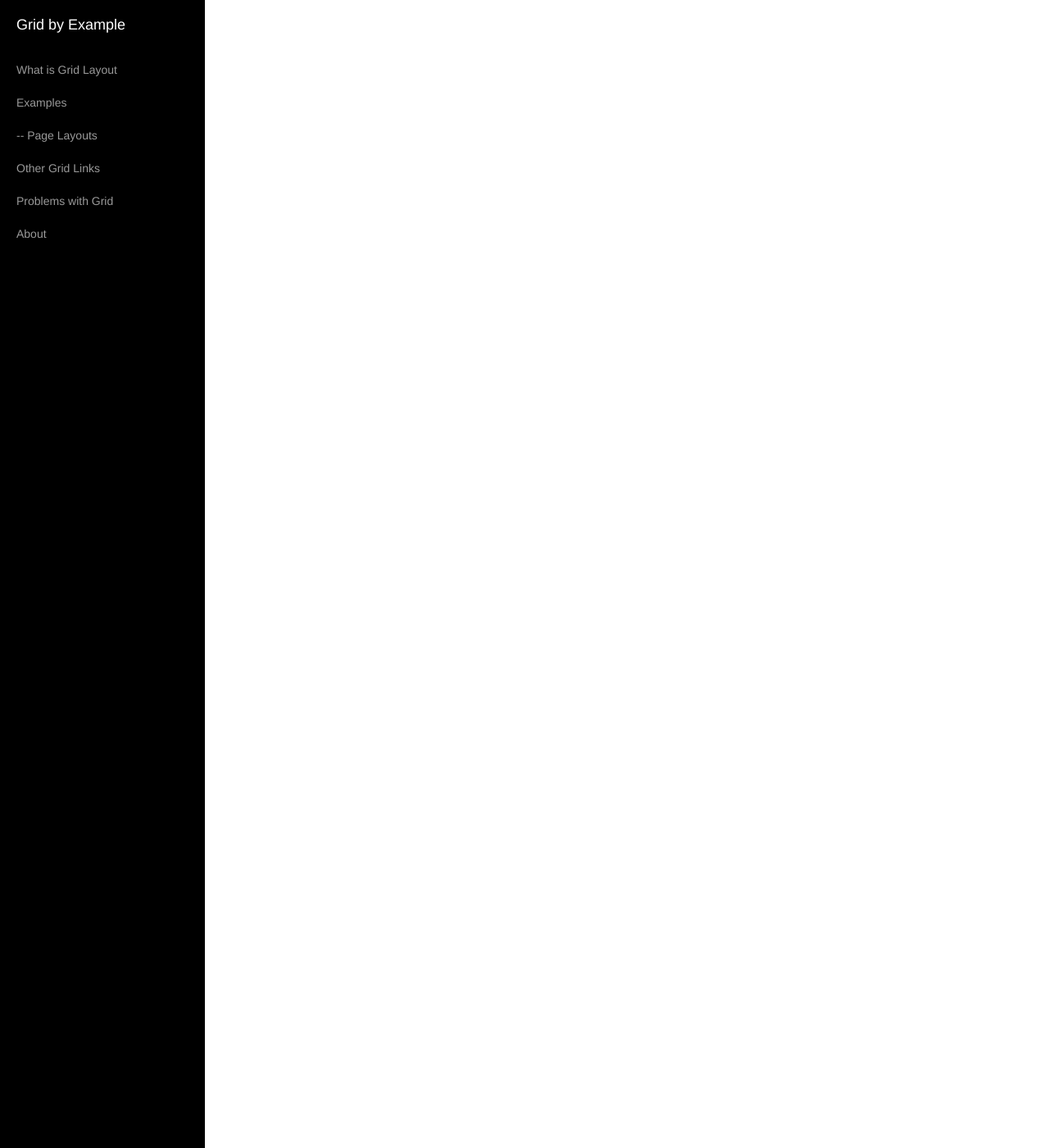
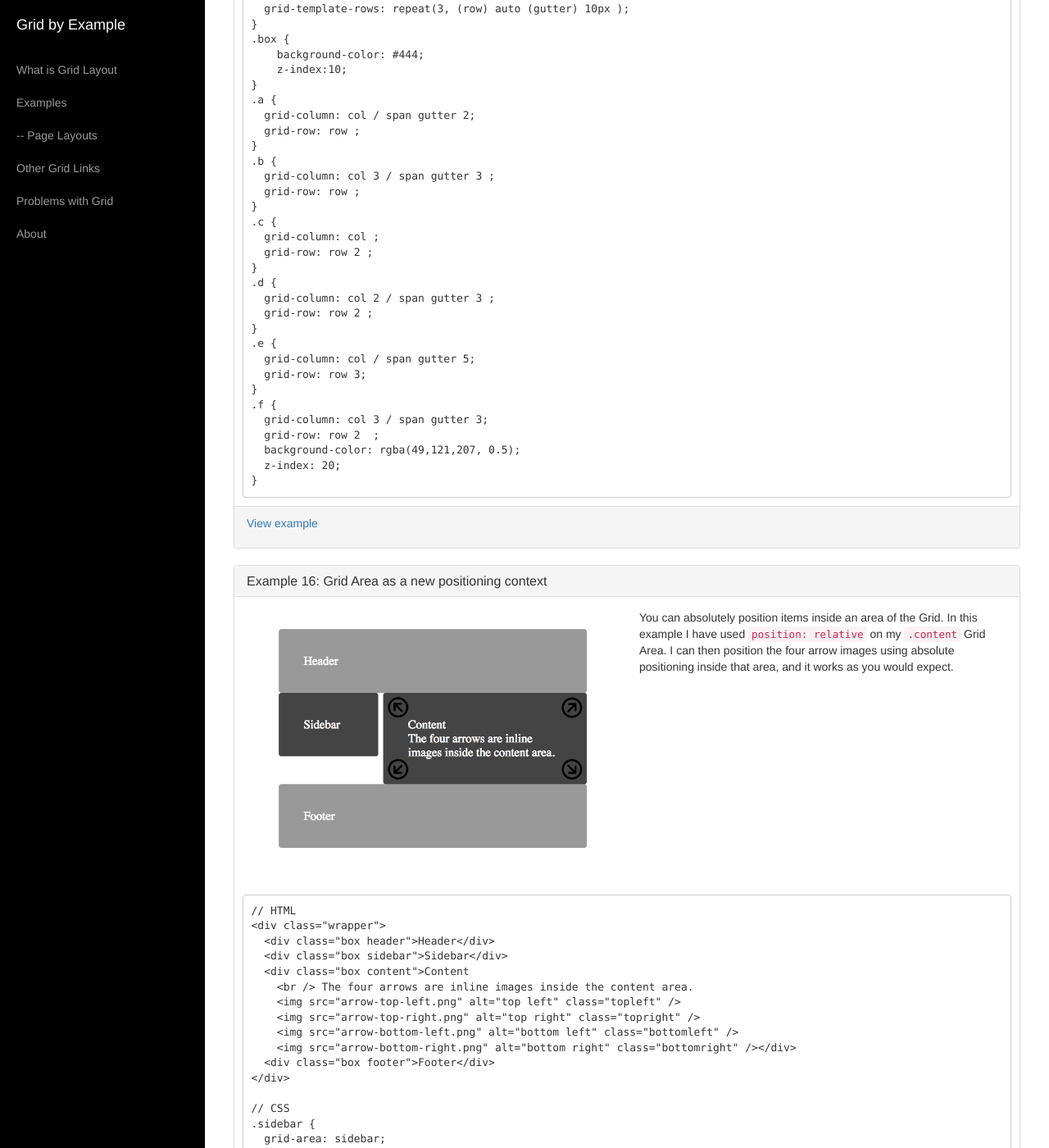
Before and after one commit to rachelandrew/grid-by-example, a Jekyll site: the page built from examples/index.md, in a window 1280 px wide and 1400 px high, scrolled down 14572 px. Shown: the whole window at 82% size. Built offline with Jekyll 4.4.1, drawn with Linux system fonts in a browser that asks for light colours; nearby versions of some CDN libraries; library files that are not in the unit come from our copies; some of the changed text lies outside the part shown.

Commit message:
two new examples

```diff
--- a/examples/index.md
+++ b/examples/index.md
@@ -26,6 +26,8 @@ I will add to this list as I create tidy versions of some of the other tests I h
 12. [No Clearing Required](#example12)
 13. [Redefining Grid Areas with Media Queries](#example13)
 14. [Source independence](#example14)
+15. [Layering items](#example15)
+16. [Grid area as a new positioning context](#example16)
 
 {::options parse_block_html="true" /}
 <div class="panel panel-default" id="example1">
@@ -704,3 +706,154 @@ I will add to this list as I create tidy versions of some of the other tests I h
 <a href="/examples/code/example14.html">View example</a>
 </div>
 </div>
+
+{::options parse_block_html="true" /}
+<div class="panel panel-default" id="example15">
+<div class="panel-heading">
+<h3 class="panel-title">Example 15: Layering Items</h3>
+</div>
+<div class="panel-body">
+<div class="col-sm-6">
+<img src="/examples/images/example15.png" class="img-rounded" />
+</div>
+
+<div class="col-sm-6">
+
+<p>You can layer items in the Grid, using z-index to control the order that they stack. In this example I have boxes arranged on a grid, my box `F` is last in the source order and positioned on the Grid so it partly overlaps box `D`.</p>
+
+<p>Without any z-index property it will display on top of box D. However I can add a z-index and control the position which works as you would expect if you have used the z-index property with positioned elements.</p>
+
+
+</div>
+</div>
+~~~
+// HTML
+<div class="wrapper">
+  <div class="box a">A</div>
+  <div class="box b">B</div>
+  <div class="box c">C</div>
+  <div class="box d">D</div>
+  <div class="box e">E</div>
+  <div class="box f">F</div>
+</div>
+
+// CSS
+.wrapper {
+  display: grid;
+  grid-template-columns: repeat(5, (col) 100px (gutter) 10px) ;
+  grid-template-rows: repeat(3, (row) auto (gutter) 10px );
+}
+.box {
+    background-color: #444;
+    z-index:10;
+}
+.a {
+  grid-column: col / span gutter 2;
+  grid-row: row ;
+}
+.b {
+  grid-column: col 3 / span gutter 3 ;
+  grid-row: row ;
+}
+.c {
+  grid-column: col ;
+  grid-row: row 2 ;
+}
+.d {
+  grid-column: col 2 / span gutter 3 ;
+  grid-row: row 2 ;
+}
+.e {
+  grid-column: col / span gutter 5;
+  grid-row: row 3;
+}
+.f {
+  grid-column: col 3 / span gutter 3;
+  grid-row: row 2  ;
+  background-color: rgba(49,121,207, 0.5);
+  z-index: 20;
+}
+~~~
+<div class="panel-footer">
+<a href="/examples/code/example15.html">View example</a>
+</div>
+</div>
+
+{::options parse_block_html="true" /}
+<div class="panel panel-default" id="example16">
+<div class="panel-heading">
+<h3 class="panel-title">Example 16: Grid Area as a new positioning context</h3>
+</div>
+<div class="panel-body">
+<div class="col-sm-6">
+<img src="/examples/images/example16.png" class="img-rounded" />
+</div>
+
+<div class="col-sm-6">
+
+<p>You can absolutely position items inside an area of the Grid. In this example I have used `position: relative` on my `.content` Grid Area. I can then position the four arrow images using absolute positioning inside that area, and it works as you would expect.</p>
+
+
+</div>
+</div>
+~~~
+// HTML
+<div class="wrapper">
+  <div class="box header">Header</div>
+  <div class="box sidebar">Sidebar</div>
+  <div class="box content">Content
+    <br /> The four arrows are inline images inside the content area.
+    <img src="arrow-top-left.png" alt="top left" class="topleft" />
+    <img src="arrow-top-right.png" alt="top right" class="topright" />
+    <img src="arrow-bottom-left.png" alt="bottom left" class="bottomleft" />
+    <img src="arrow-bottom-right.png" alt="bottom right" class="bottomright" /></div>
+  <div class="box footer">Footer</div>
+</div>
+
+// CSS
+.sidebar {
+  grid-area: sidebar;
+}
+.content {
+  grid-area: content;
+  position: relative;
+}
+.header {
+  grid-area: header;
+}
+.footer {
+  grid-area: footer;
+}
+.wrapper {
+  display: grid;
+  grid-template-columns: 200px 10px 200px 10px 200px;
+  grid-template-rows: auto;
+  grid-template-areas: "header header header header header"
+    "sidebar . content content content"
+    "footer footer footer footer footer";
+}
+.topleft {
+  position: absolute;
+  top: 0;
+  left: 0;
+}
+.topright {
+  position: absolute;
+  top: 0;
+  right: 0;
+}
+.bottomleft {
+  position: absolute;
+  bottom: 0;
+  left: 0;
+}
+.bottomright {
+  position: absolute;
+  bottom: 0;
+  right: 0;
+}
+~~~
+<div class="panel-footer">
+<a href="/examples/code/example16.html">View example</a>
+</div>
+</div>
```
Also changed, not shown: about/index.md (+2 -0 lines), examples/code/example15.html (added, +73 -0 lines), examples/code/example16.html (added, +94 -0 lines), examples/code/arrow-bottom-left.png (added), examples/code/arrow-bottom-right.png (added), examples/code/arrow-top-left.png (added), examples/code/arrow-top-right.png (added), examples/images/example15.png (added), examples/images/example16.png (added), 4 other files.
